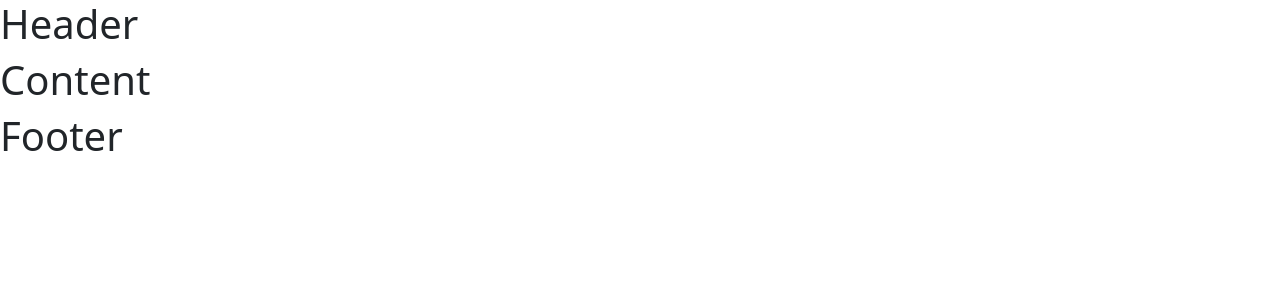
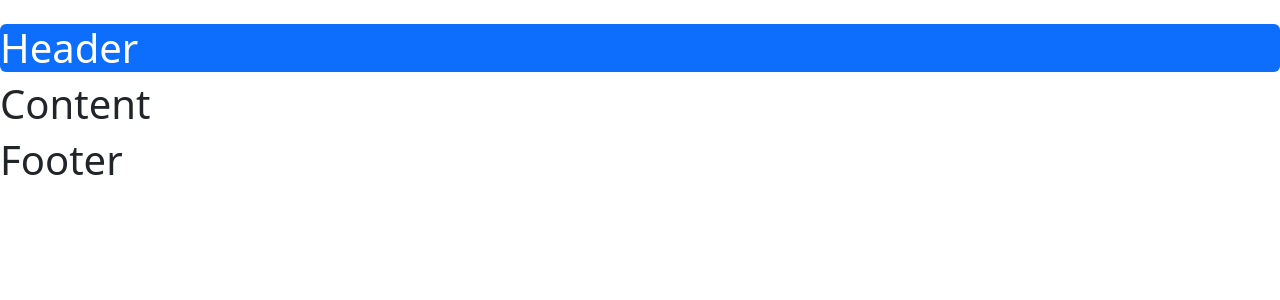
Before and after one commit to Daniel-Williams-ux/Alcasa_Team_Member_Allocation_App, a React (Vite) app: page / in a window 1280 px wide. Shown: the top 300 px of the page. Built offline with nearby package versions, Linux system fonts and the light colour scheme.

Commit message:
testing bootstrap properties

```diff
--- a/src/Header.jsx
+++ b/src/Header.jsx
@@ -2,7 +2,7 @@ const Header = () => {
 
   return (
     <header>
-      <h1>Header</h1>
+      <h1 className="mt-4 p5 bg-primary text-white rounded">Header</h1>
     </header>
   )
 
```
